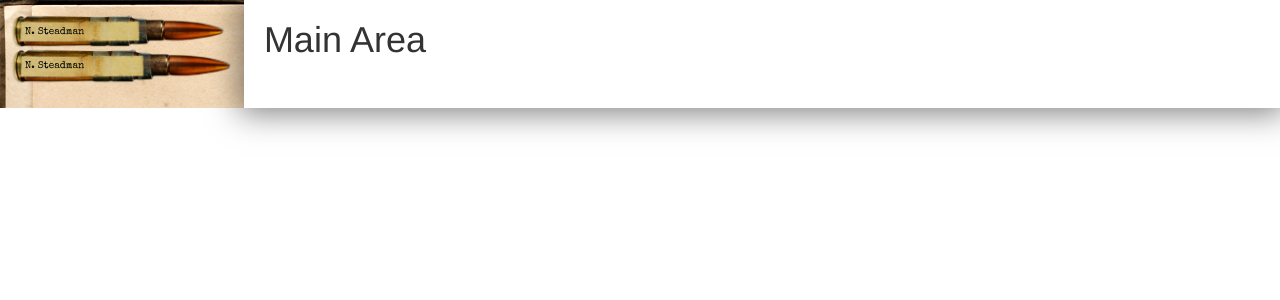
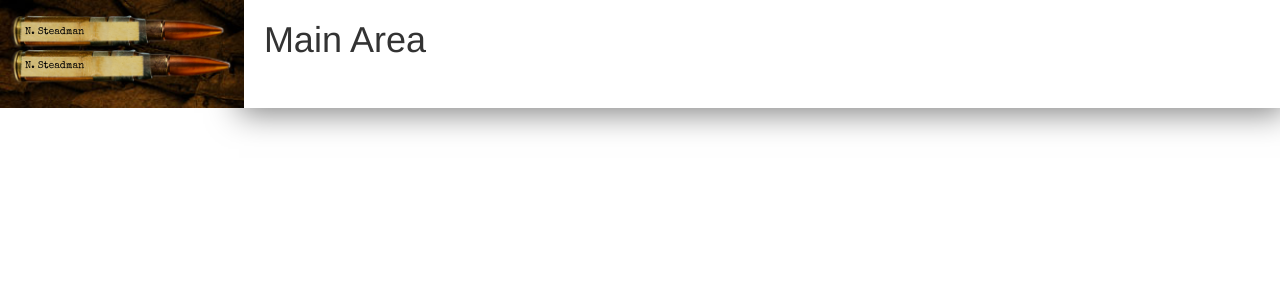
Before and after one commit to wbhs-oba/ww1, a PHP site: page / in a window 1280 px wide. Shown: the top 300 px of the page. Run offline with PHP 8.4, Linux system fonts and the light colour scheme; some libraries are stand-ins or nearby versions.

Commit message:
Switched to sandbags

```diff
--- a/css/styles.css
+++ b/css/styles.css
@@ -1,6 +1,6 @@
 /*Overarching site layout*/
 .menu {
-    background-image: url(../img/grunge-paper.jpg);
+    background-image: url(../img/sandbags-yellow.jpg);
     background-attachment: fixed;
     background-size: contain;
     background-position: left;
```
